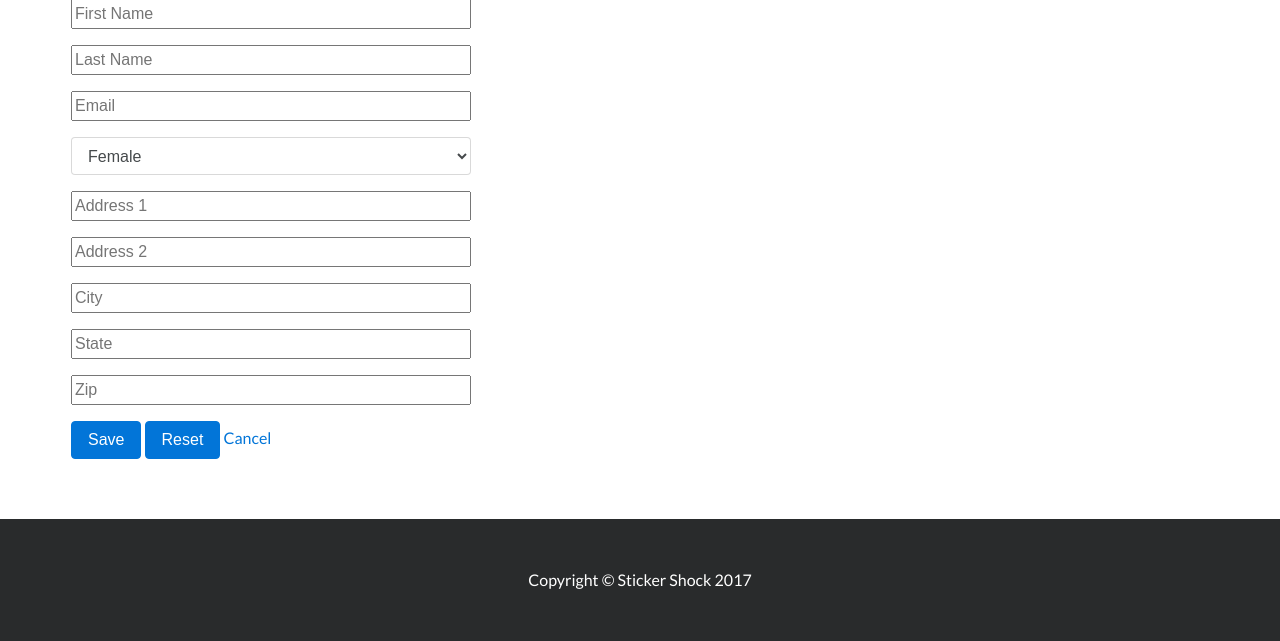
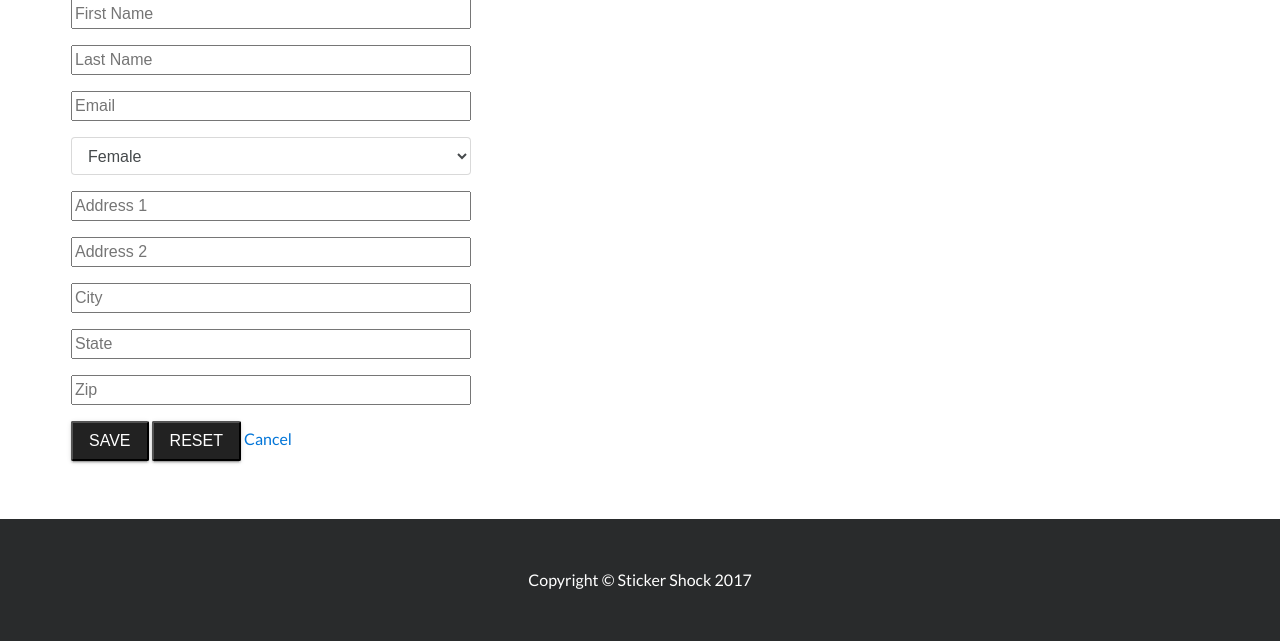
Before and after one commit to CNguyen0100/sticker-shock, a PHP site: page /account/edit in a window 1280 px wide. Shown: the part 159-800 px from the top of the page. Run offline with PHP 8.4, Linux system fonts and the light colour scheme; the visitor is signed in with stand-in values (Sample User, id 1); data that the repository does not hold is empty.

Commit message:
changed buttons to black and white

```diff
--- a/application/views/account/edit.php
+++ b/application/views/account/edit.php
@@ -79,8 +79,8 @@ require 'application/views/layouts/header.php'; ?>
             $_SESSION['email_taken_err'] = '';
         }?>
         <div class="form-group">
-                    <button type="submit" class="btn btn-primary" name="submit">Save</button>
-                    <button type="reset" class="btn btn-primary" name="reset">Reset</button>
+                    <button type="submit" class="btn-ss btn-bw" name="submit">Save</button>
+                    <button type="reset" class="btn-ss btn-bw" name="reset">Reset</button>
                     <a href="/account/index">Cancel</a>
         </div>
     </form>
--- a/application/views/account/index.php
+++ b/application/views/account/index.php
@@ -21,7 +21,7 @@ $orders = null;
                 </p>
                 <form action="/account/logout" method="POST">
                     <div class="form-group">
-                        <button type="submit" class="btn btn-primary" name="logout">
+                        <button type="submit" class="btn-ss btn-bw" name="logout">
                         	Log Out
                         </button>
                     </div>
--- a/application/views/account/login.php
+++ b/application/views/account/login.php
@@ -32,7 +32,7 @@
             }?>
 
             <div class="form-group">
-                <button type="submit" class="btn btn-primary" name="submit">Log In</button>
+                <button type="submit" class="btn-ss btn-bw" name="submit">Log In</button>
             </div>
         </form>
     </div>
--- a/application/views/account/sell.php
+++ b/application/views/account/sell.php
@@ -55,7 +55,7 @@
         </div>
         <div class="form-group row">
             <div class="col-md-6">
-                <button type="submit" class="btn btn-primary" name="submit">Submit</button>
+                <button type="submit" class="btn-ss btn-bw"" name="submit">Submit</button>
             </div>
             </div>
         </div>
--- a/application/views/account/signup.php
+++ b/application/views/account/signup.php
@@ -77,7 +77,7 @@
                     }?>
 
                 <div class="form-group">
-                    <button type="submit" class="btn btn-primary" name="submit">Submit</button>
+                    <button type="submit" class="btn-ss btn-bw"" name="submit">Submit</button>
                 </div>
             </form>
         </div>
--- a/application/views/pages/contact-us.php
+++ b/application/views/pages/contact-us.php
@@ -32,7 +32,7 @@
                 </div>
             </div>
             <div class="form-group">
-                <button type="submit" class="btn btn-primary" name="submit">Submit</button>
+                <button type="submit" class="btn-ss btn-bw" name="submit">Submit</button>
             </div>
         </form>
     </div>
```
